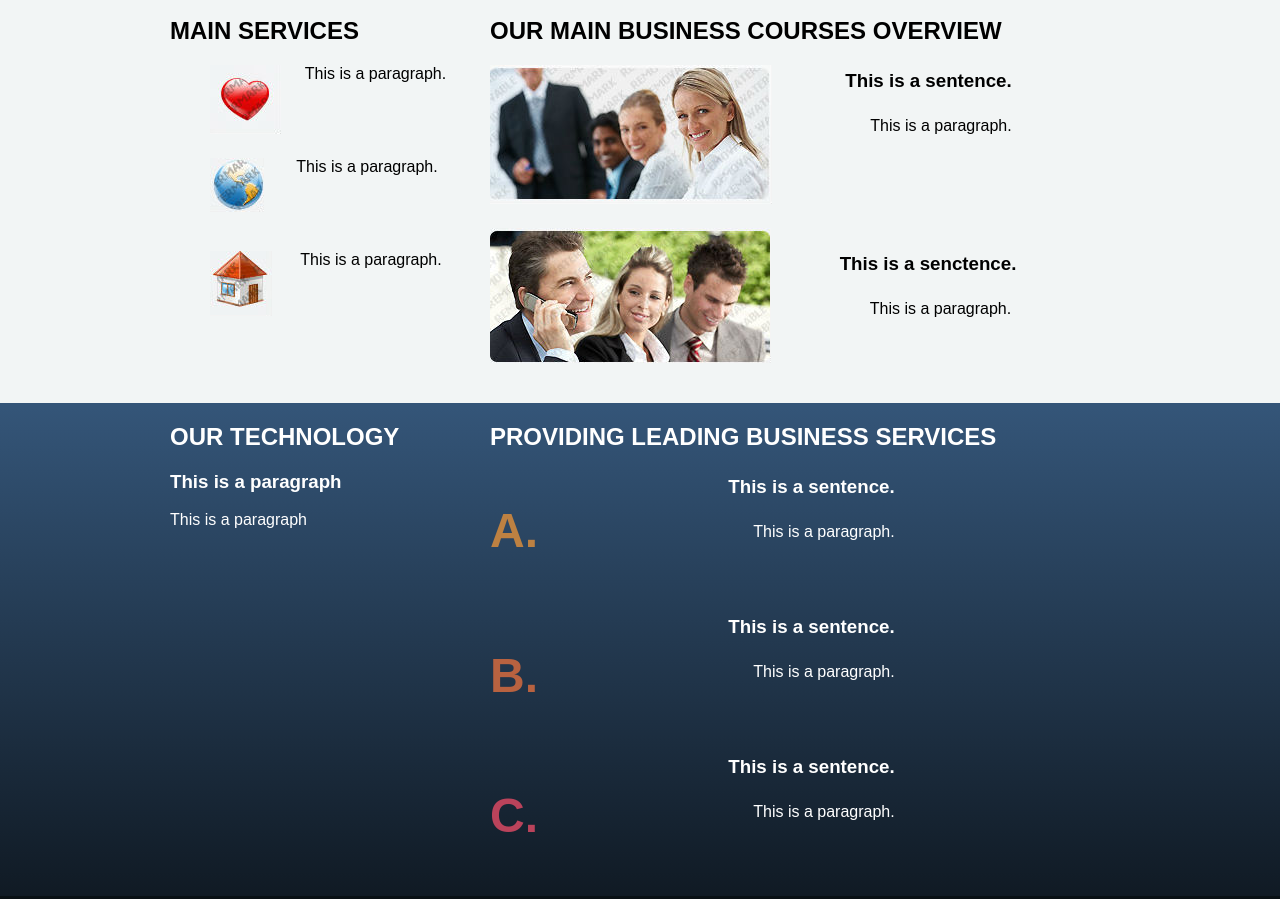
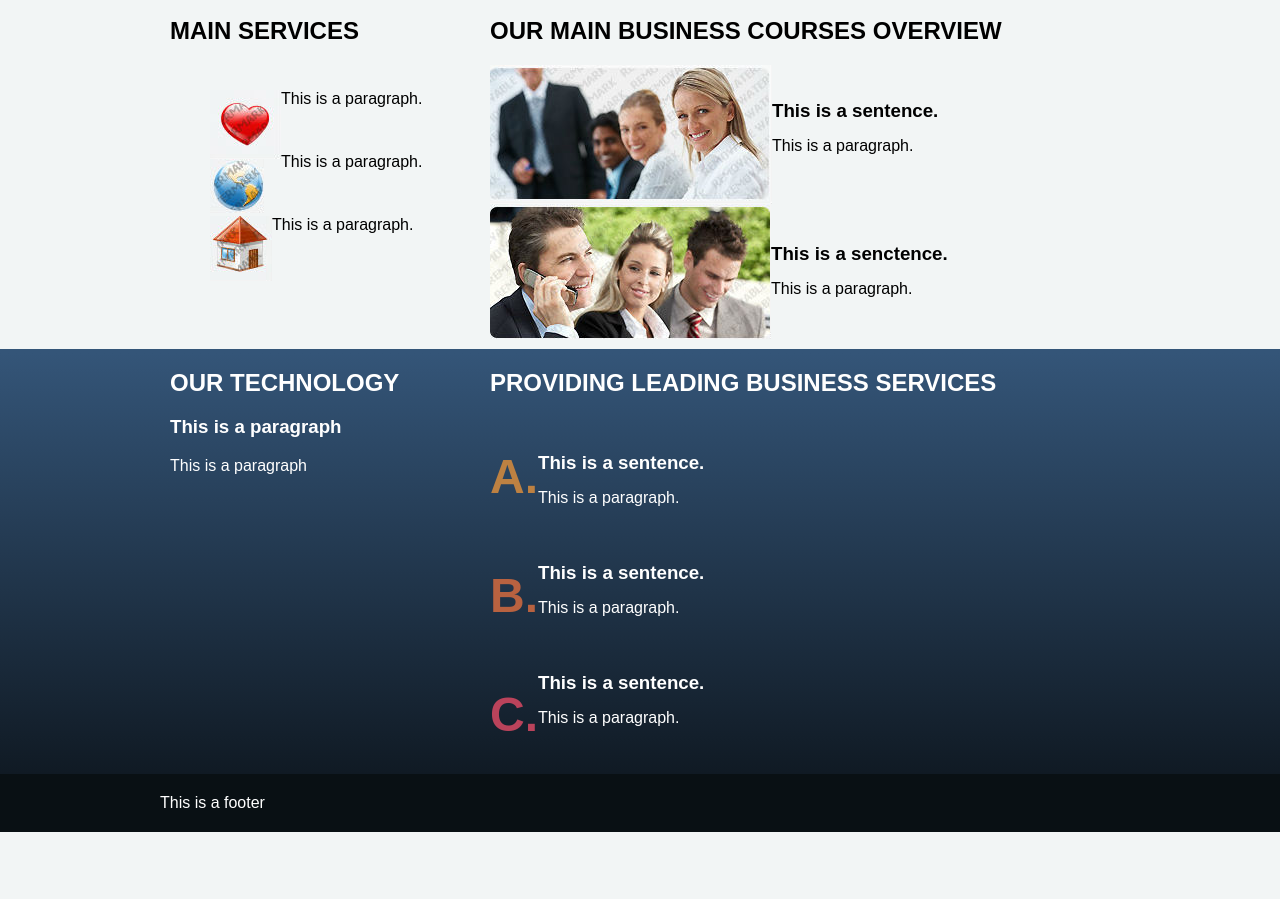
Before and after one commit to ojrobinson1993/960_project, a plain HTML site: page services.html in a window 1280 px wide. Shown: the part 425-1324 px from the top of the page. After the commit the page ends 1257 px from the top, so only its background shows below. Drawn offline with Linux system fonts and the light colour scheme.

Commit message:
styling in css

```diff
--- a/css/style.css
+++ b/css/style.css
@@ -7,14 +7,14 @@ body {
     padding: 10px 0;
 }
 
+.top-bar {
+    color: white;
+    font-size: 10px;
+}
+
 .top-bar a{
     color:white;
     text-decoration: none;
-}
-
-.top-bar {
-    color: white;
-    font-size: 10px;
 }
 
 .top-bar ul{
@@ -39,20 +39,24 @@ body {
     margin-right: 0px;
 }
 
-.btn{
-    background-color: #121e29;
-    border-radius: 5px;
+.back{
+    background: #345578;
+    background: linear-gradient(to bottom, #345578 1%,#101a24 100%);
     color: white;
-    padding: 15px;
-    text-decoration: none;
-    text-align: center;
-    display: inline-block;
+    margin-top: 10px;
 }
 
-a.btn:hover{
+.word a{
     text-decoration: none;
-    background-color: #fa8100;
     color: white;
+}
+
+.word ul{
+    list-style: none;
+}
+
+.word p{
+    margin: 0 0 15px;
 }
 
 .btn1 {
@@ -97,30 +101,21 @@ a.btn:hover{
     margin: 0;
 }
 
-.word a{
-    text-decoration: none;
-    color: white;
+
+.word1 p{
+    margin: 0 0 15px;
 }
 
-.word ul{
+.word1 h3{
+    margin: 55px 0 15px;
+}
+
+.word2 ul{
     list-style: none;
 }
 
-.word1 p{
-    text-align: center;
-    margin-bottom: 75px;
-}
-
-.word1 h3{
-    text-align: center;
-    margin: 25px;
-}
-
-.back{
-    background: #345578;
-    background: linear-gradient(to bottom, #345578 1%,#101a24 100%);
-    color: white;
-    margin-top: 10px;
+.word2 li{
+    margin: 45px 0 10px;
 }
 
 .pic {
@@ -133,7 +128,7 @@ a.btn:hover{
     float: left;
     clear: left;
     color: #bd8142;
-    text-align: center;
+
 }
 
 .pic2{
@@ -141,7 +136,7 @@ a.btn:hover{
     float: left;
     clear: left;
     color: #b86240;
-    text-align: center;
+
 }
 
 .pic3{
@@ -149,7 +144,7 @@ a.btn:hover{
     float: left;
     clear: left;
     color: #ba435b;
-    text-align: center;
+
 }
 
 .pic ul{
@@ -161,3 +156,19 @@ a.btn:hover{
     color: white;
     padding: 20px 0;
 }
+
+.btn{
+    background-color: #121e29;
+    border-radius: 5px;
+    color: white;
+    padding: 15px;
+    text-decoration: none;
+    text-align: center;
+    display: inline-block;
+}
+
+a.btn:hover{
+    text-decoration: none;
+    background-color: #fa8100;
+    color: white;
+}
--- a/services.html
+++ b/services.html
@@ -63,7 +63,7 @@
     </div>
 
     <div class="container_12">
-        <div id="article" class="word1 word grid_4">
+        <div id="article" class="word2 grid_4">
             <h2>MAIN SERVICES</h2>
             <ul>
                 <li><img class="pic" src="images/heart.jpg" alt="#"><p>This is a paragraph.</p></li>
```
